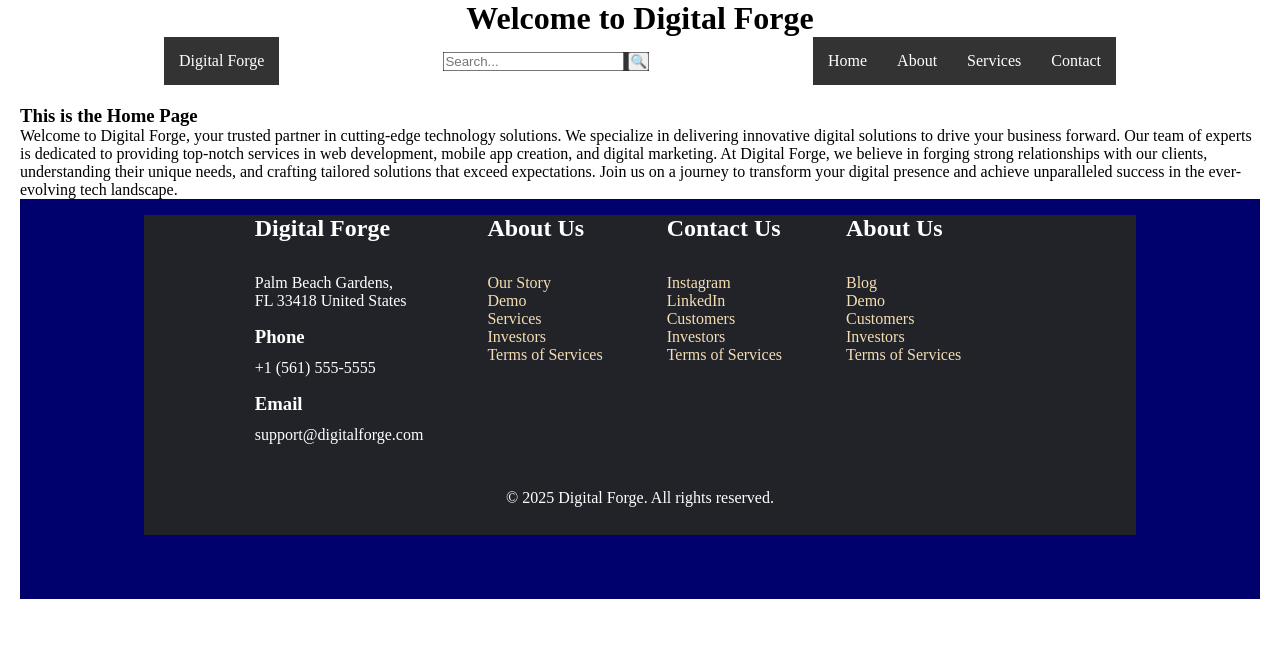
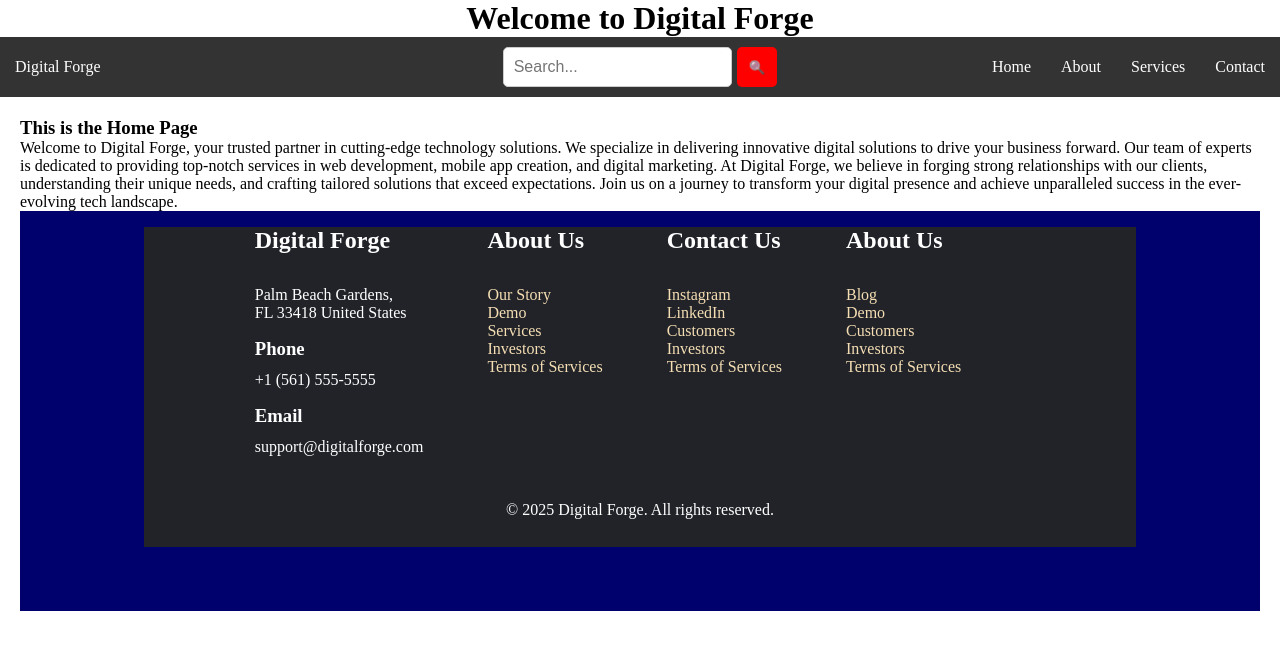
Before and after one commit to JuddBaconawa/DigitalForgeWebsite, a plain HTML site: page index.html in a window 1280 px wide. Drawn offline with Linux system fonts and the light colour scheme.

Commit message:
Update style.css
navbar: background color set, margin right set, height set to fit/conform to the nav bar

navbar section even out

navbar button, searchbar, and hovers set

padding for navbar a set to fit the other nav items

```diff
--- a/style.css
+++ b/style.css
@@ -16,12 +16,69 @@ h1 {
 
 .navbar {
     display: flex;
-    justify-content:space-evenly;
+    justify-content:space-between;
     align-items: center;
-    margin-left: 0%;
-    margin-right: 0px;
+    background-color: hsl(0, 0%, 20%);
+    margin-right: 0 20px;
+    height: 60px;
 
 }
+
+.navbar-left, .navbar-center, .navbar-right {
+    flex: 1;
+    display: flex;
+    align-items: center;
+}
+
+.navbar-right {
+    justify-content: flex-end;;
+}
+
+.navbar-center {
+    display: flex;
+    justify-content: center;
+    align-items: center;
+    flex: 1;
+    padding: 10px;
+}
+
+.searchbar {
+    /* width: 250px; */
+    height: 40px;
+    padding: 0 10px;
+    border: 1px solid #ccc;
+    border-radius: 5px;
+    font-size: 1rem;
+    outline: none;
+
+}
+
+
+ .navbar-center button {
+    height: 40px;
+    padding: 0 12px;
+    margin-left: 5px;
+    background-color: red;
+    color: white;
+    border: none;
+    border-radius: 5px;
+    cursor: pointer;
+ }
+
+ .navbar-center button:hover {
+    background-color: hsl(0, 0%, 10%);
+ }
+
+ .navbar-center button:hover {
+  background-color: red;
+}
+
+/* .navbar img {
+    width: 50px;
+    height: 50px;
+    border-radius: 50%;
+    margin-right: 10px;
+} */
 
 .navbar ul {
     list-style-type: none;
@@ -34,7 +91,7 @@ h1 {
 .navbar a {
     color: white;
     text-decoration: none;
-    padding: 15px;
+    padding: 12px 15px;
     display: block;
     text-align: center;
 }
```
